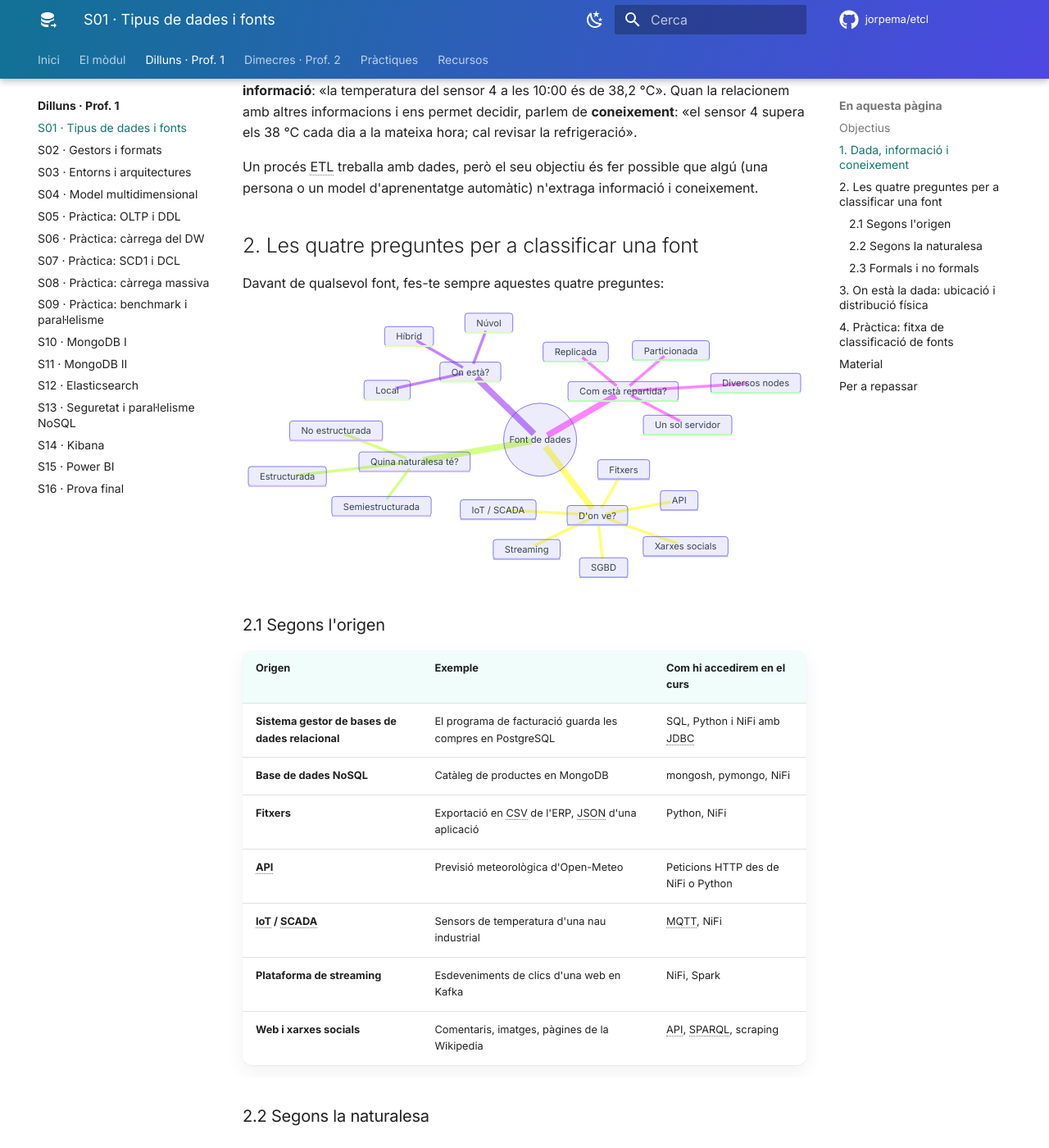
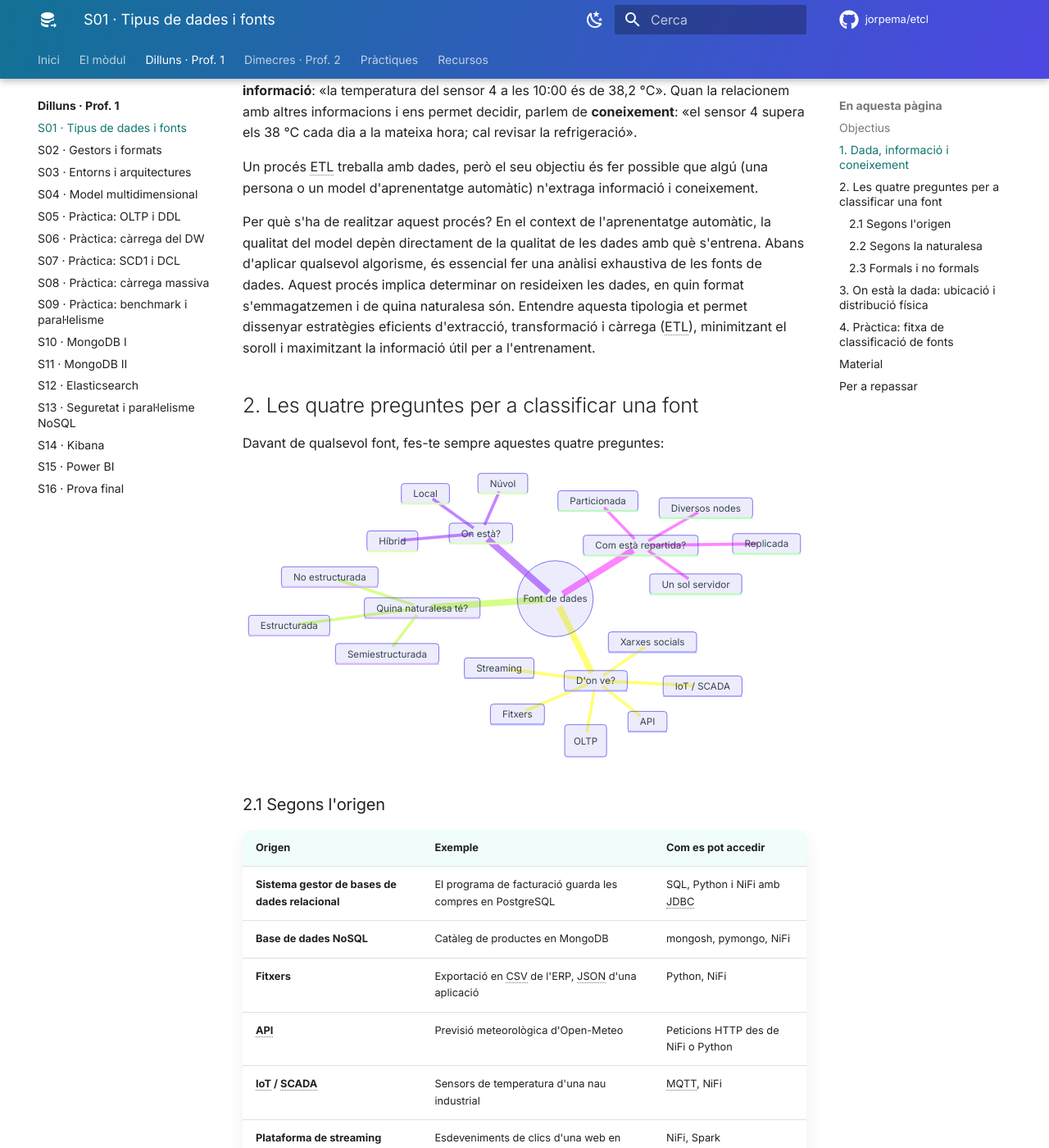
Before and after one commit to jorpema/etcl, an MkDocs documentation site: the page built from docs/p1/s01-tipus-dades.md, in a window 1280 px wide and 1400 px high, scrolled down 684 px. Shown: the whole window at 82% size. Built offline with MkDocs 1.6.1 and Material for MkDocs 9.7.7, drawn with Linux system fonts in a browser that asks for light colours; comment, search, counter and statistics services are not loaded.

Commit message:
Enhance ETL process explanation in data types document
Added explanation of the importance of the ETL process and data quality for machine learning models.

```diff
--- a/docs/p1/s01-tipus-dades.md
+++ b/docs/p1/s01-tipus-dades.md
@@ -21,6 +21,8 @@
 
 Un procés ETL treballa amb dades, però el seu objectiu és fer possible que algú (una persona o un model d'aprenentatge automàtic) n'extraga informació i coneixement.
 
+Per què s'ha de realitzar aquest procés? En el context de l'aprenentatge automàtic, la qualitat del model depèn directament de la qualitat de les dades amb què s'entrena. Abans d'aplicar qualsevol algorisme, és essencial fer una anàlisi exhaustiva de les fonts de dades. Aquest procés implica determinar on resideixen les dades, en quin format s'emmagatzemen i de quina naturalesa són. Entendre aquesta tipologia et permet dissenyar estratègies eficients d'extracció, transformació i càrrega (ETL), minimitzant el soroll i maximitzant la informació útil per a l'entrenament.
+
 ## 2. Les quatre preguntes per a classificar una font
 
 Davant de qualsevol font, fes-te sempre aquestes quatre preguntes:
@@ -52,7 +54,7 @@
 
 ### 2.1 Segons l'origen
 
-| Origen | Exemple | Com hi accedirem en el curs |
+| Origen | Exemple | Com es pot accedir |
 |---|---|---|
 | **Sistema gestor de bases de dades relacional** | El programa de facturació guarda les compres en PostgreSQL | SQL, Python i NiFi amb JDBC |
 | **Base de dades NoSQL** | Catàleg de productes en MongoDB | mongosh, pymongo, NiFi |
```
Also changed, not shown: other parts of docs/p1/s01-tipus-dades.md (+1 -1 lines).
